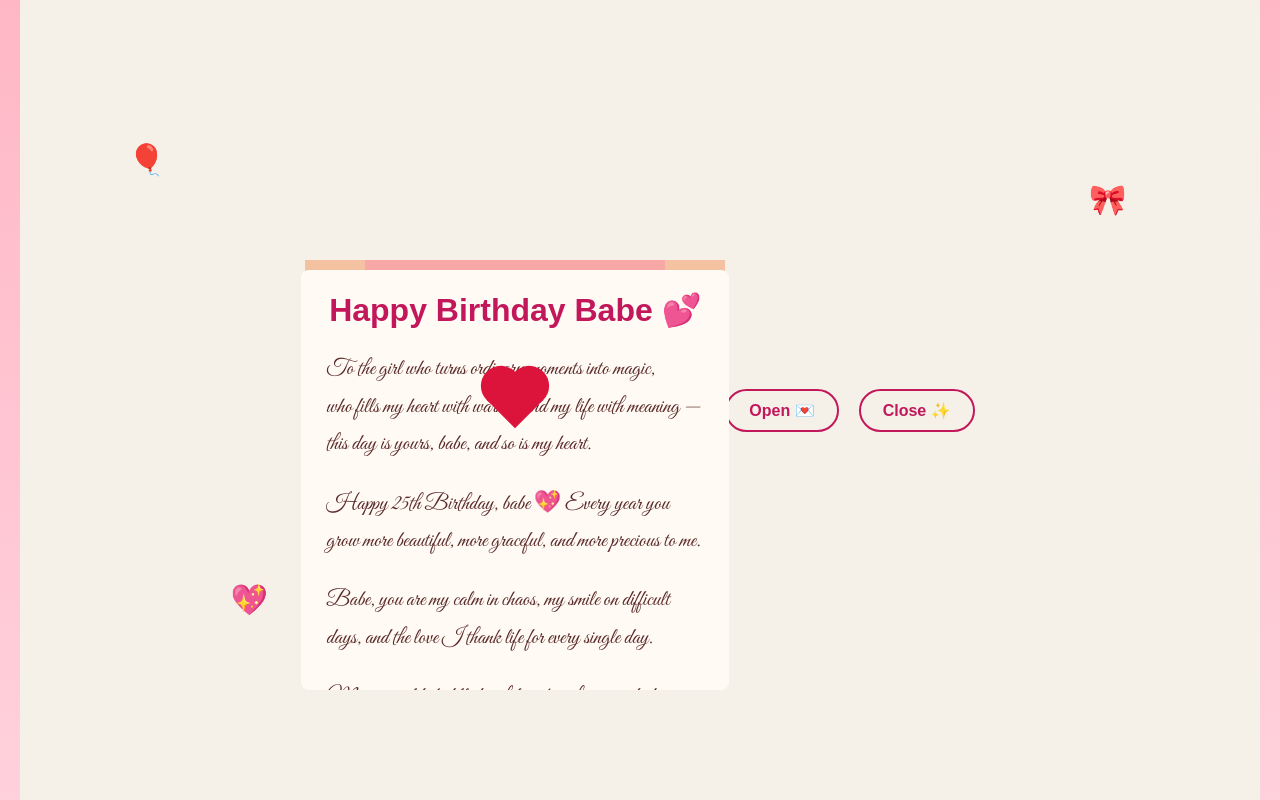
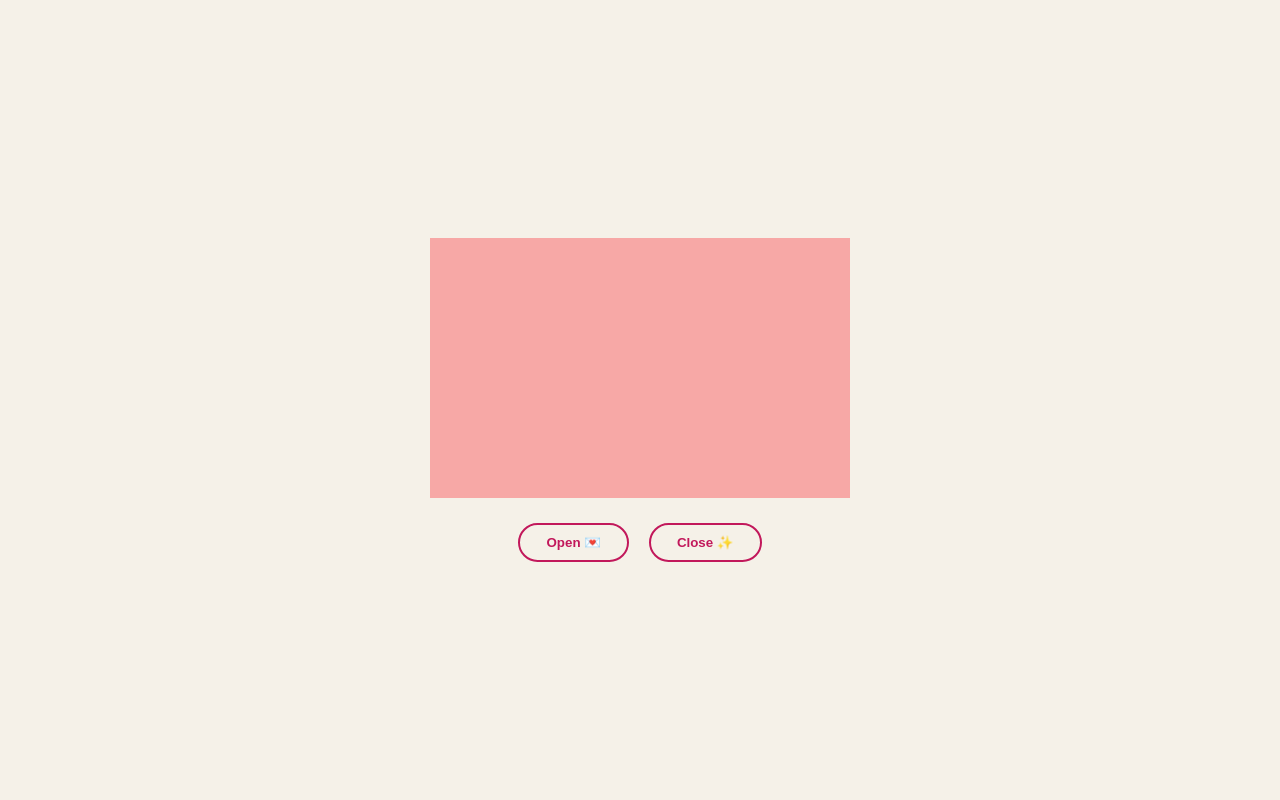
Before and after one commit to lahangkhamdak12-debug/birthday-letter, a plain HTML site: page index.html in a window 1280 px wide. Both pictures are taken after a click on the button "Open 💌". Drawn offline with Linux system fonts and the light colour scheme; a web font is replaced by a local one.

Commit message:
Update index.html

```diff
--- a/index.html
+++ b/index.html
@@ -4,11 +4,11 @@
 <meta charset="UTF-8">
 <title>Love Letter for Babe 💖</title>
 
-<!-- Google Fonts -->
+<!-- Fonts -->
 <link href="https://fonts.googleapis.com/css2?family=Great+Vibes&family=Contribute&display=swap" rel="stylesheet">
 
 <style>
-/* Page Background */
+/* Page */
 body {
     margin: 0;
     height: 100vh;
@@ -16,65 +16,67 @@ body {
     display: flex;
     justify-content: center;
     align-items: center;
+    font-family: 'Great Vibes', cursive;
     overflow: hidden;
-    font-family: 'Great Vibes', cursive;
 }
 
-/* Decorations */
-.banner {
-    position: absolute;
-    width: 20px;
-    height: 100%;
-    background: linear-gradient(#ffb7c5, #ffd1dc);
-    top: 0;
-}
-.banner.left { left: 0; }
-.banner.right { right: 0; }
-
-.balloon {
-    position: absolute;
-    font-size: 30px;
-    animation: float 6s infinite ease-in-out;
-}
-@keyframes float {
-    0% { transform: translateY(0); }
-    50% { transform: translateY(-25px); }
-    100% { transform: translateY(0); }
+/* Container */
+.wrapper {
+    text-align: center;
 }
 
 /* Envelope */
-.envelope-container {
+.envelope {
     position: relative;
     width: 420px;
-    height: 280px;
-    background: #f7a8a6; /* salmon rose top & bottom */
-    border-radius: 10px;
-    display: flex;
-    justify-content: center;
-    align-items: center;
+    height: 260px;
+    margin: auto;
+    perspective: 1200px;
 }
 
-/* Side Colors */
-.envelope-container::before,
-.envelope-container::after {
+/* Base */
+.envelope-base {
+    position: absolute;
+    width: 100%;
+    height: 100%;
+    background: #f7a8a6; /* salmon rose */
+    border-radius: 10px;
+    overflow: hidden;
+}
+
+/* Side colors */
+.envelope-base::before,
+.envelope-base::after {
     content: "";
     position: absolute;
+    top: 0;
     width: 60px;
     height: 100%;
     background: #f4c2a1; /* melon */
-    top: 0;
 }
-.envelope-container::before { left: 0; }
-.envelope-container::after { right: 0; }
+.envelope-base::before { left: 0; }
+.envelope-base::after { right: 0; }
 
-/* Heart Seal */
+/* Euro flip flap */
+.flap {
+    position: absolute;
+    width: 100%;
+    height: 100%;
+    background: #f7a8a6;
+    transform-origin: center;
+    transition: transform 1.5s ease;
+    z-index: 3;
+}
+
+/* Heart seal */
 .heart {
     position: absolute;
+    top: 50%;
+    left: 50%;
     width: 40px;
     height: 40px;
     background: crimson;
-    transform: rotate(45deg);
-    z-index: 5;
+    transform: translate(-50%, -50%) rotate(45deg);
 }
 .heart::before,
 .heart::after {
@@ -88,23 +90,36 @@ body {
 .heart::before { top: -20px; left: 0; }
 .heart::after { left: -20px; top: 0; }
 
-/* Letter Paper */
+/* Paper */
 .paper {
-    position: absolute;
-    width: 90%;
+    position: fixed;
+    top: 50%;
+    left: 50%;
+    width: 0;
     height: 0;
     background: #fffaf3;
-    top: 10px;
+    border-radius: 12px;
+    transform: translate(-50%, -50%);
     overflow: hidden;
-    border-radius: 8px;
-    transition: height 1.5s ease;
-    z-index: 3;
-    padding: 0 25px;
+    transition: all 1.6s ease;
+    z-index: 10;
+    padding: 0;
 }
 
-/* Opened */
-.envelope-container.open .paper {
-    height: 420px;
+/* Open state */
+.open .flap {
+    transform: rotateY(180deg);
+}
+.open .heart {
+    display: none;
+}
+.open .paper {
+    width: 80%;
+    height: 80%;
+    padding: 40px;
+}
+.open .buttons {
+    display: none;
 }
 
 /* Text */
@@ -112,8 +127,8 @@ body {
     font-family: 'Contribute', sans-serif;
     text-align: center;
     color: #c2185b;
+    margin-bottom: 25px;
 }
-
 .paper p {
     font-size: 22px;
     line-height: 1.7;
@@ -122,21 +137,19 @@ body {
 
 /* Buttons */
 .buttons {
-    margin-top: 20px;
+    margin-top: 25px;
     display: flex;
     gap: 20px;
     justify-content: center;
 }
-
 button {
-    padding: 10px 22px;
-    font-size: 16px;
+    padding: 10px 26px;
+    border-radius: 25px;
+    border: 2px solid #c2185b; /* raspberry */
+    background: #F5F1E8;
+    color: #c2185b;
     font-weight: bold;
-    border-radius: 25px;
     cursor: pointer;
-    border: 2px solid #c2185b; /* raspberry */
-    color: #c2185b;
-    background: #F5F1E8; /* match page bg */
 }
 button:hover {
     background: #c2185b;
@@ -147,20 +160,26 @@ button:hover {
 
 <body>
 
-<!-- Decorations -->
-<div class="banner left"></div>
-<div class="banner right"></div>
-
-<div class="balloon" style="left:10%; top:20%;">🎈</div>
-<div class="balloon" style="right:12%; top:25%;">🎀</div>
-<div class="balloon" style="left:18%; bottom:20%;">💖</div>
+<div class="wrapper">
 
     <!-- Envelope -->
-<div class="envelope-container" id="envelope">
+    <div class="envelope" id="env">
+        <div class="envelope-base"></div>
+        <div class="flap">
+            <div class="heart"></div>
+        </div>
+    </div>
 
-    <div class="heart"></div>
+    <!-- Buttons BELOW envelope -->
+    <div class="buttons">
+        <button onclick="openLetter()">Open 💌</button>
+        <button onclick="window.close()">Close ✨</button>
+    </div>
 
-    <div class="paper">
+</div>
+
+<!-- Paper -->
+<div class="paper" id="paper">
     <h1>Happy Birthday Babe 💕</h1>
 
     <p>
@@ -187,25 +206,15 @@ button:hover {
         and love that grows deeper with time.
     </p>
 
-        <p style="text-align:center; color:#c2185b;">
+    <p style="text-align:center;color:#c2185b;">
         I love you — today, tomorrow, and forever ❤️
     </p>
-    </div>
-</div>
-
-<!-- Buttons -->
-<div class="buttons">
-    <button onclick="openLetter()">Open 💌</button>
-    <button onclick="closeLetter()">Close ✨</button>
 </div>
 
 <script>
 function openLetter() {
-    document.getElementById("envelope").classList.add("open");
-}
-
-function closeLetter() {
-    window.close();
+    document.getElementById("env").classList.add("open");
+    document.getElementById("paper").classList.add("open");
 }
 </script>
 
```
Lines whose indentation alone changed are shown as unchanged.
